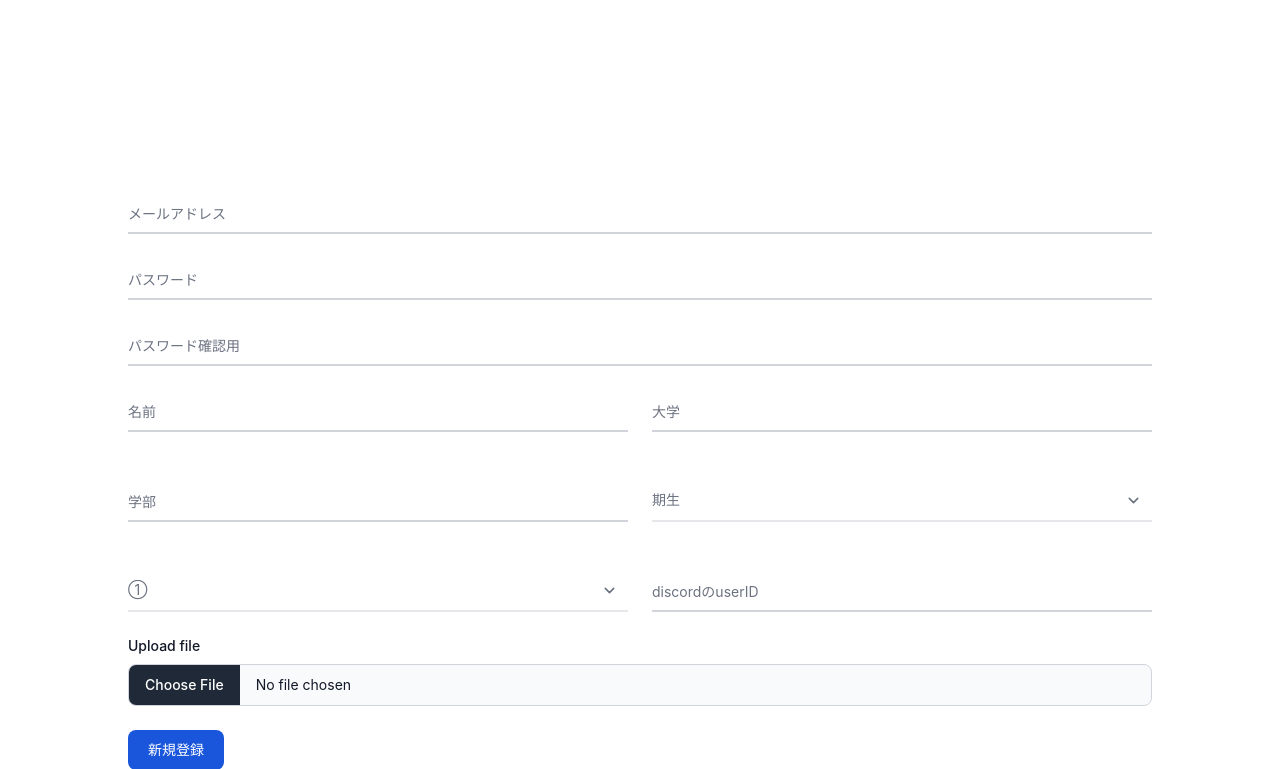
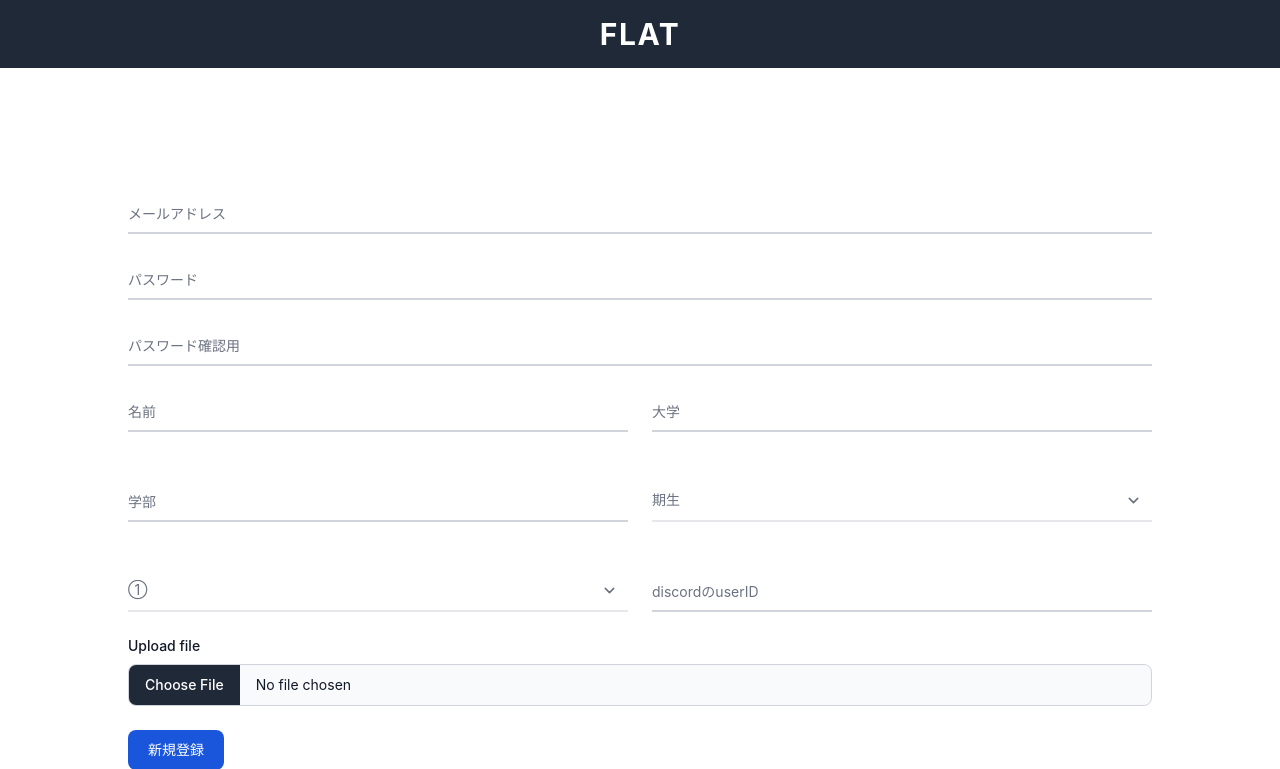
Before and after one commit to HinanoOno/invitation_app, a PHP site: page /auth/sign_up.php in a window 1280 px wide. Shown: the top 769 px of the page. Run offline with PHP 8.4, Linux system fonts and the light colour scheme; style sheets or scripts are compiled from the project's sources; some libraries are stand-ins or nearby versions.

Commit message:
add signup時のheader

```diff
--- a/src/auth/sign_up.php
+++ b/src/auth/sign_up.php
@@ -1,5 +1,5 @@
 <?php
-  require('../assets/php/auth/sign_up.php');
+require('../assets/php/auth/sign_up.php');
 ?>
 
 <!DOCTYPE html>
@@ -15,6 +15,9 @@
 </head>
 
 <body>
+  <header class="footer-item bg-gray-800 py-4 text-white text-center fixed top-0 left-0 w-full z-50">
+    <h1 class="text-3xl font-bold tracking-wider z-0">FLAT</h1>
+  </header>
   <main class="w-4/5 m-auto mt-48">
     <h3 class=""></h3>
     <form method="post" action="./../assets/php/auth/sign_up.php" enctype="multipart/form-data">
```
